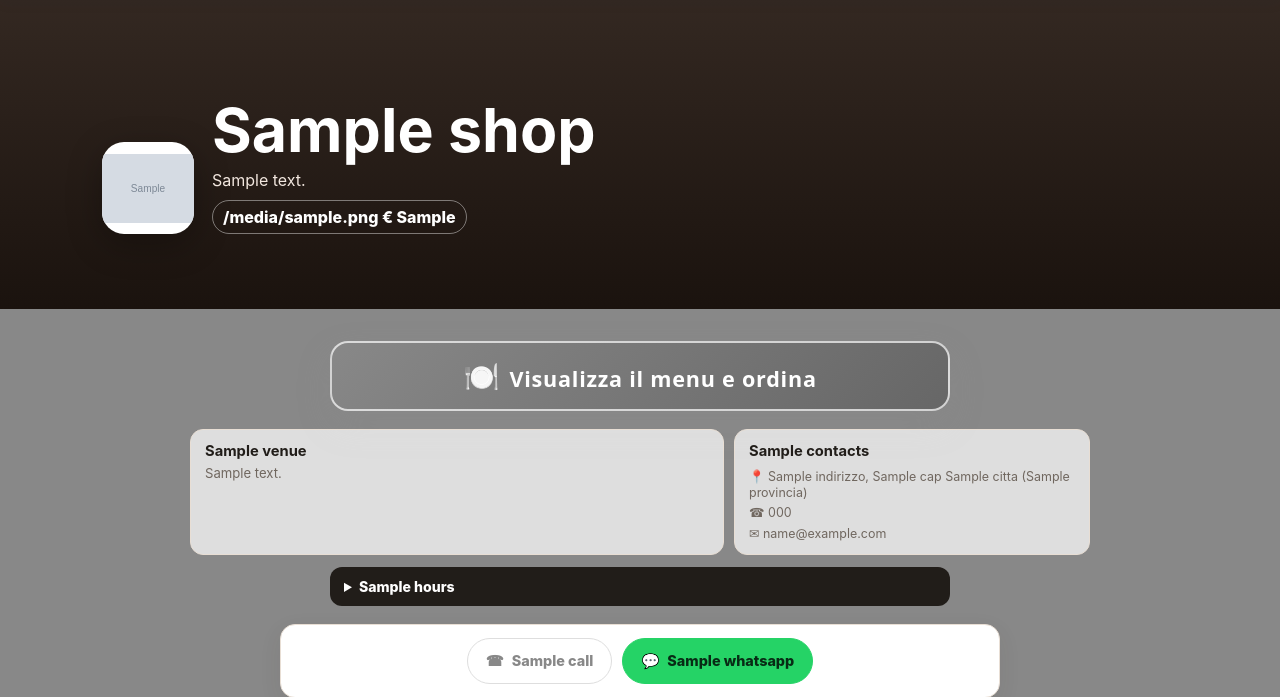
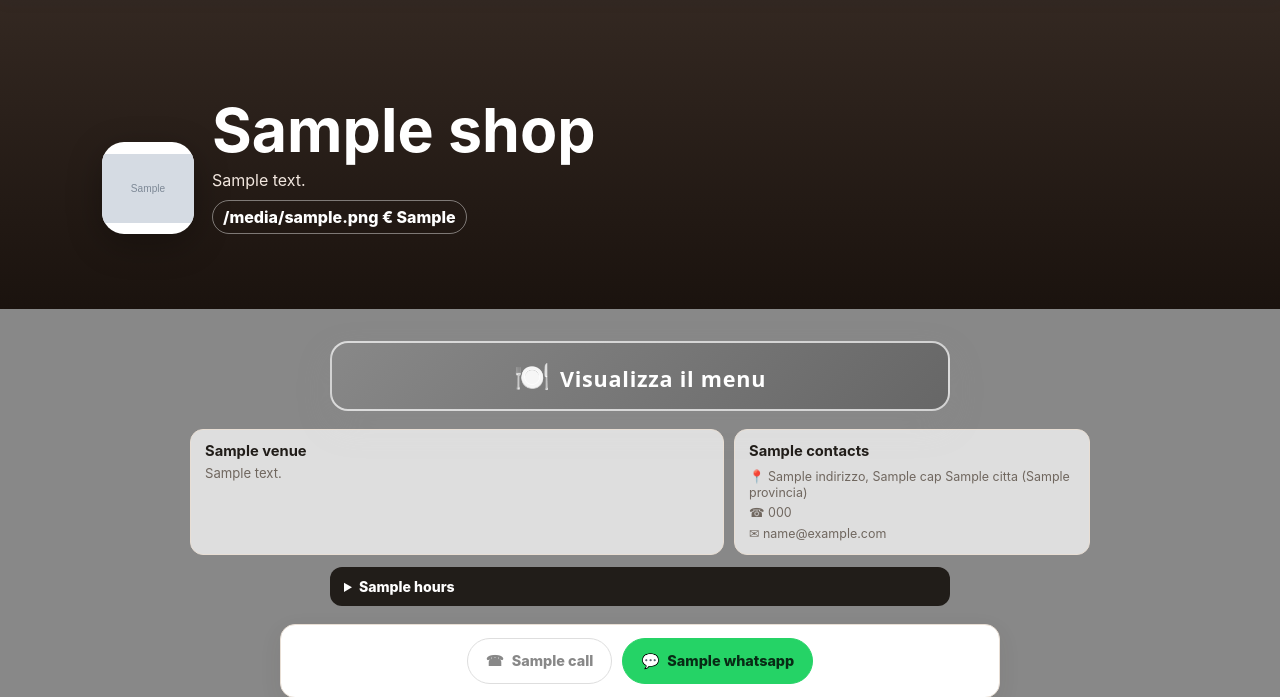
Before and after one commit to Ettorelg/Ettorelg, a Flask app: template templates/public_menu.html in a window 1280 px wide. Shown: the part 39-736 px from the top of the page. Run offline with Flask 3, Linux system fonts and the light colour scheme; the template is opened without the code that fills it: most values are stand-ins (such as "Sample title", 1, 10 or a date in 2020); grey boxes marked "Sample" are stand-in pictures; some libraries are stand-ins or nearby versions.

Commit message:
Show order CTA only when ordering is enabled

```diff
--- a/templates/public_menu.html
+++ b/templates/public_menu.html
@@ -110,7 +110,7 @@
   </div>
 
   <main>
-    <div class="view-actions"><button class="menu-button" id="showMenu" type="button"><span class="menu-button-icon" aria-hidden="true">🍽️</span>Visualizza il menu e ordina</button></div>
+    <div class="view-actions"><button class="menu-button" id="showMenu" type="button"><span class="menu-button-icon" aria-hidden="true">🍽️</span>{% if shop.ordini_attivi or shop.ordini_tavolo_attivi %}Visualizza il menu e ordina{% else %}Visualizza il menu{% endif %}</button></div>
     <!-- CTA precedente: id="orderTakeawayStart" type="button">🛍️ Prenota un ordine (accorpato nel pulsante unico). -->
 
     {% if shop.descrizione_estesa or shop.indirizzo or shop.telefono or shop.email %}
```
